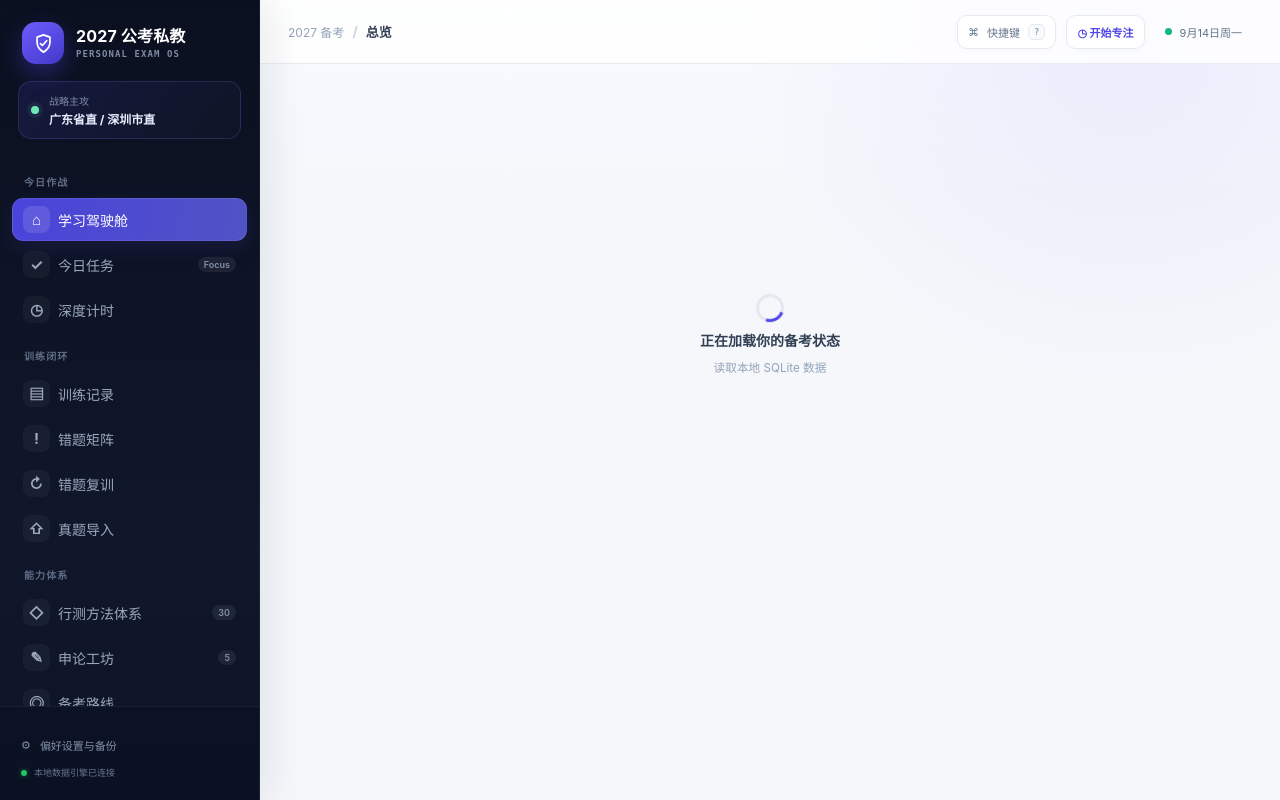
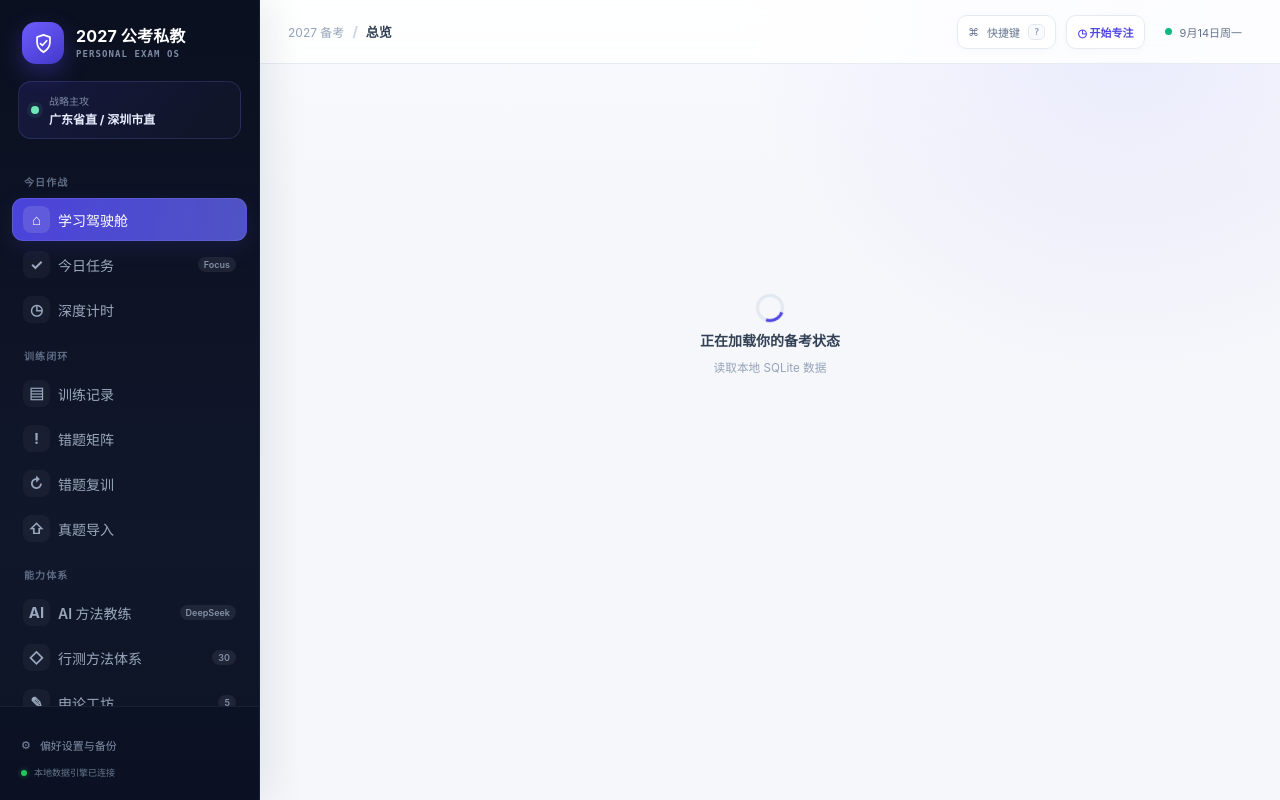
Before and after one commit to Hunter-ZK/gongkao-2027-personal-coach, a FastAPI app: page / in a window 1280 px wide. Run offline with FastAPI, Linux system fonts and the light colour scheme; data that the repository does not hold is empty.

Commit message:
Add AI coach to navigation

```diff
--- a/local_app/templates/index.html
+++ b/local_app/templates/index.html
@@ -37,6 +37,7 @@
       <a href="/import" data-path="/import"><span class="nav-ico">⇧</span><span>真题导入</span></a>
 
       <div class="nav-label">能力体系</div>
+      <a href="/coach" data-path="/coach"><span class="nav-ico">AI</span><span>AI 方法教练</span><em>DeepSeek</em></a>
       <a href="/knowledge" data-path="/knowledge"><span class="nav-ico">◇</span><span>行测方法体系</span><em>30</em></a>
       <a href="/shenlun" data-path="/shenlun"><span class="nav-ico">✎</span><span>申论工坊</span><em>5</em></a>
       <a href="/plan" data-path="/plan"><span class="nav-ico">◎</span><span>备考路线</span></a>
@@ -86,6 +87,7 @@
       <div><kbd>G</kbd><kbd>D</kbd><span>返回驾驶舱</span></div>
       <div><kbd>G</kbd><kbd>T</kbd><span>今日任务</span></div>
       <div><kbd>G</kbd><kbd>K</kbd><span>知识体系</span></div>
+      <div><kbd>G</kbd><kbd>C</kbd><span>AI 方法教练</span></div>
       <div><kbd>G</kbd><kbd>R</kbd><span>错题复训</span></div>
       <div><kbd>A–D</kbd><span>复训选择答案</span></div>
       <div><kbd>Esc</kbd><span>关闭浮层</span></div>
```
